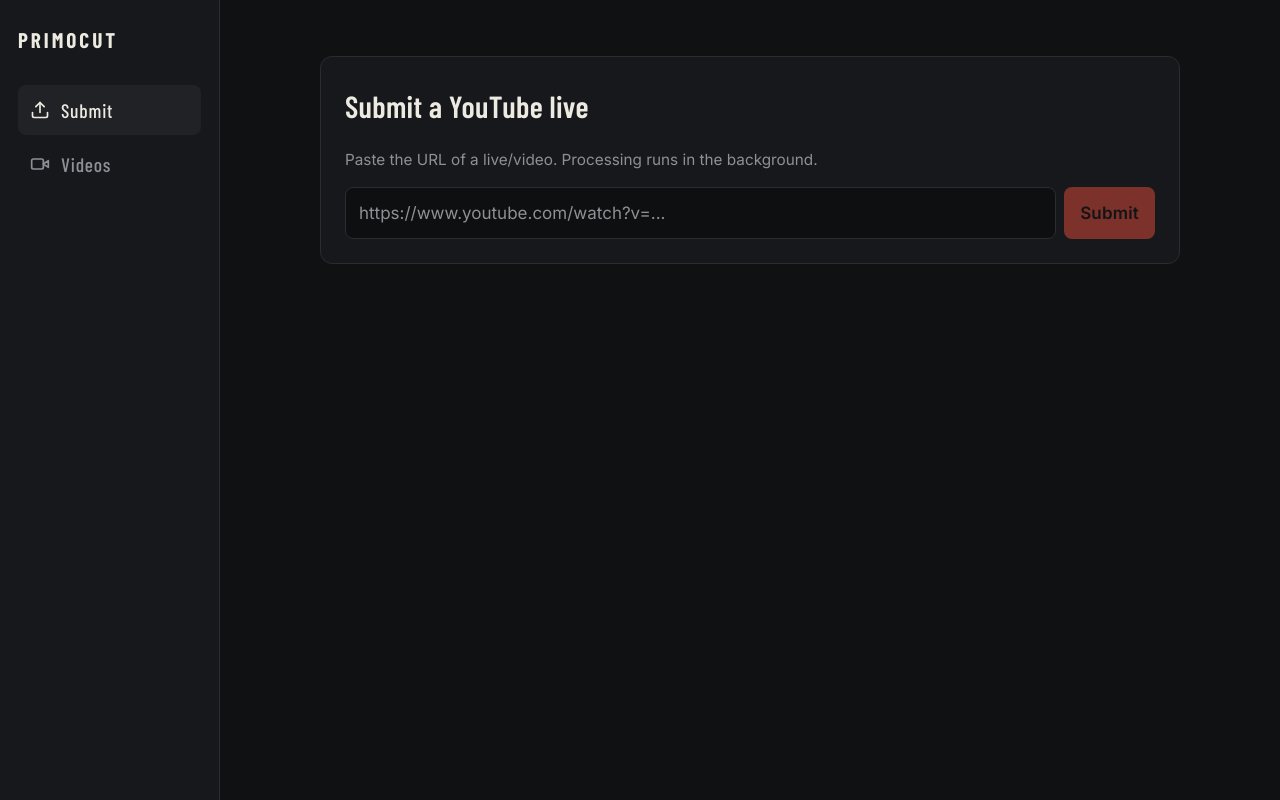
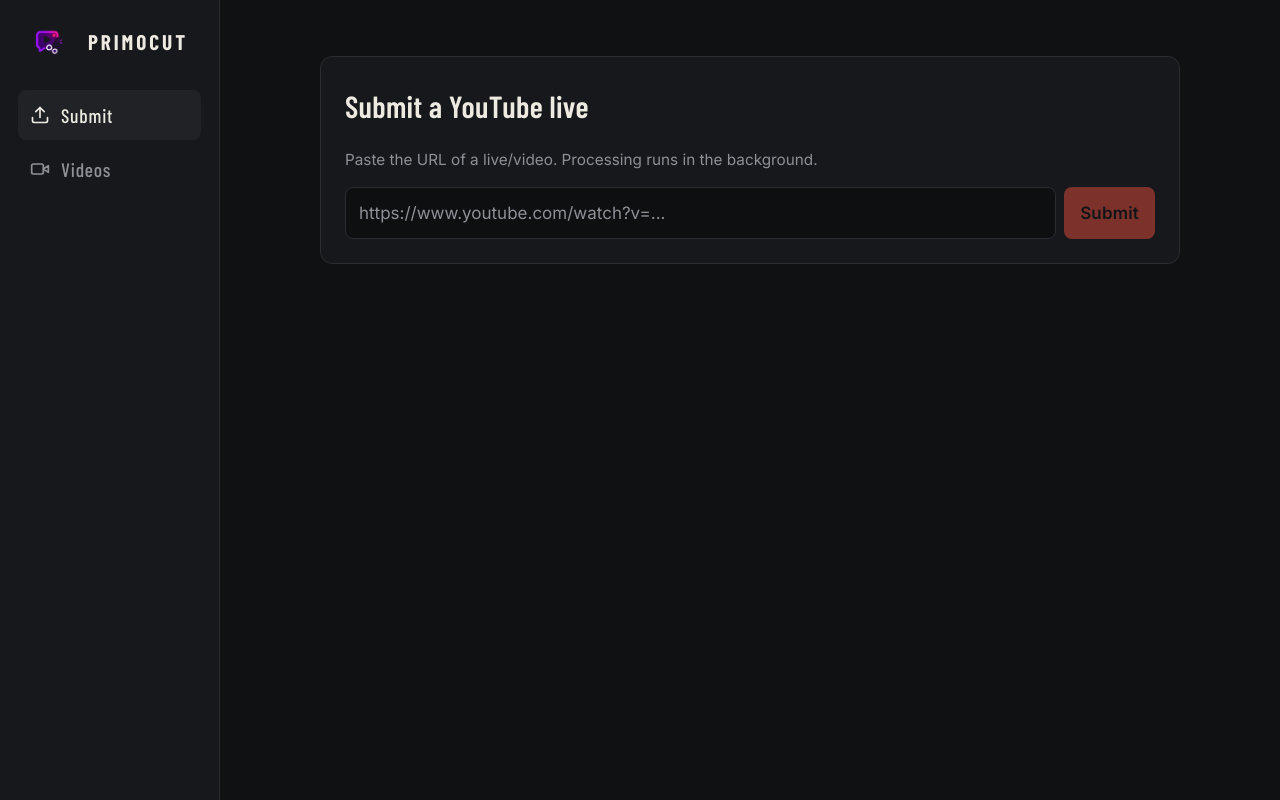
Before and after one commit to dotenvi/primocut-poc, a Svelte app in the folder frontend/: page / in a window 1280 px wide. Built offline with nearby package versions, Linux system fonts and the light colour scheme.

Commit message:
feat(ui): add logo to sidebar brand
Co-Authored-By: Claude Opus 4.8 <noreply@anthropic.com>

```diff
--- a/frontend/src/App.svelte
+++ b/frontend/src/App.svelte
@@ -10,7 +10,10 @@
 </script>
 
 <aside class="sidebar">
-  <a href="#/" class="brand">PRIMOCUT</a>
+  <a href="#/" class="brand">
+    <img src="/logo.png" alt="" class="brand-logo" />
+    PRIMOCUT
+  </a>
   <nav>
     <a href="#/" class:active={route === '/'}>
       <svg viewBox="0 0 24 24" fill="none" stroke="currentColor" stroke-width="2" stroke-linecap="round" stroke-linejoin="round" aria-hidden="true">
--- a/frontend/src/app.css
+++ b/frontend/src/app.css
@@ -52,9 +52,11 @@ a:hover { color: var(--tally); text-decoration: underline; text-underline-offset
   border-right: 1px solid var(--border); background: var(--panel);
 }
 .brand {
+  display: flex; align-items: center; gap: 10px;
   font-family: var(--f-label); font-weight: 700; font-size: 1.25rem;
   letter-spacing: 0.14em; color: var(--fg);
 }
+.brand-logo { width: auto; height: 40px; flex: none; object-fit: contain; }
 .brand:hover { color: var(--fg); text-decoration: none; }
 .sidebar nav { display: flex; flex-direction: column; gap: 4px; }
 .sidebar nav a {
```
Also changed, not shown: frontend/public/logo.png (added).
